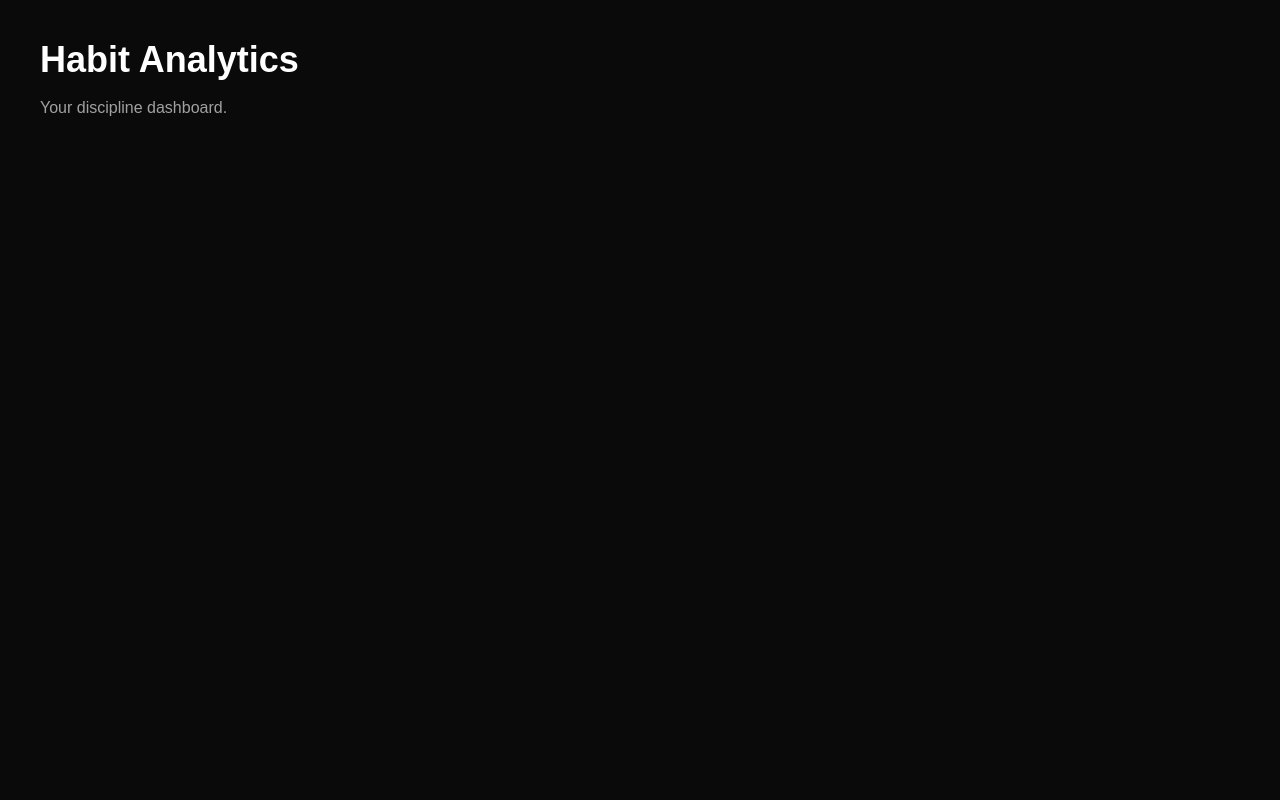
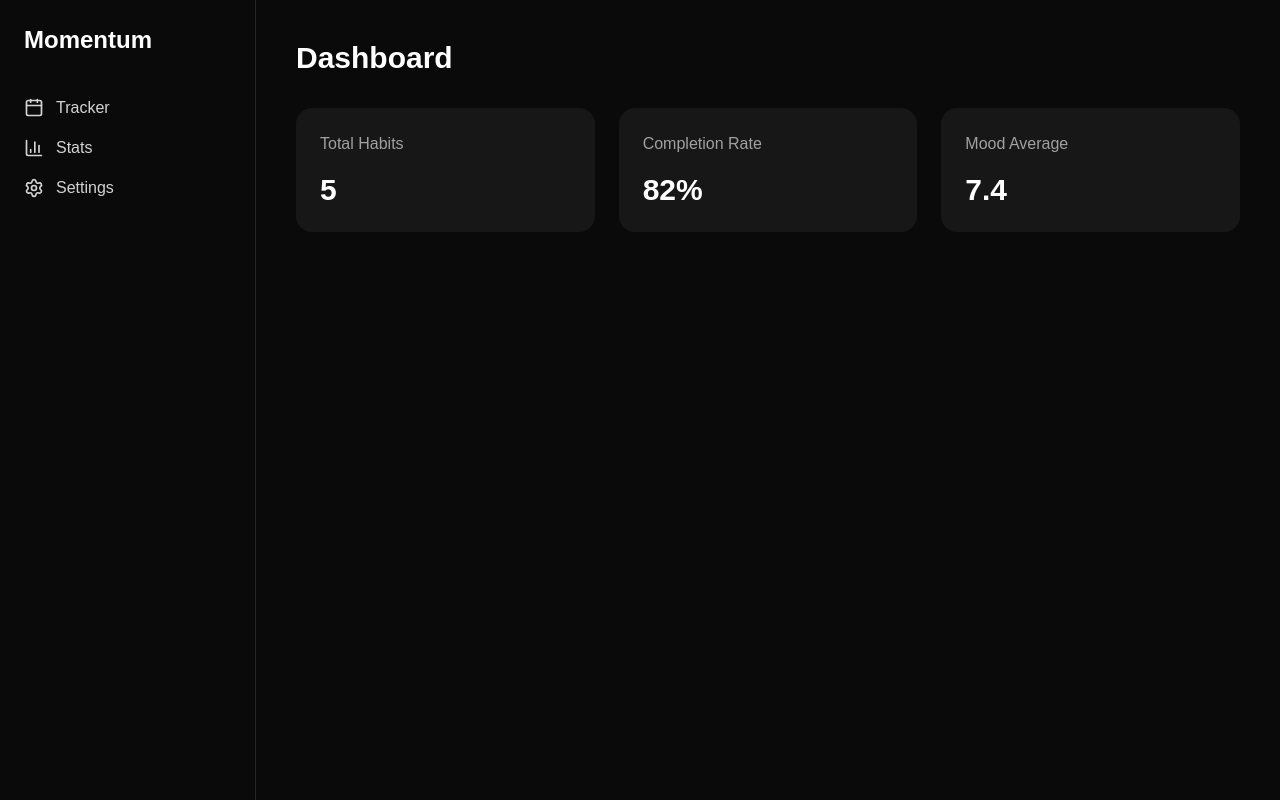
Before and after one commit to nngnamm/habit-analytics, a Next.js app: page / in a window 1280 px wide. Built offline with nearby package versions, Linux system fonts and the light colour scheme.

Commit message:
create dashboard layout components

```diff
--- a/package.json
+++ b/package.json
@@ -9,6 +9,7 @@
     "lint": "eslint"
   },
   "dependencies": {
+    "lucide-react": "^1.14.0",
     "next": "16.2.5",
     "react": "19.2.4",
     "react-dom": "19.2.4"
--- a/src/app/page.tsx
+++ b/src/app/page.tsx
@@ -1,13 +1,18 @@
+import Sidebar from "@/components/layout/sidebar";
+import DashboardCards from "@/components/dashboard/dashboard-cards";
+
 export default function Home() {
   return (
-    <main className="min-h-screen bg-neutral-950 text-white p-10">
-      <h1 className="text-4xl font-bold">
-        Habit Analytics
-      </h1>
+    <main className="min-h-screen bg-neutral-950 text-white flex">
+      <Sidebar />
 
-      <p className="mt-4 text-neutral-400">
-        Your discipline dashboard.
-      </p>
+      <section className="flex-1 p-10">
+        <h2 className="text-3xl font-semibold">
+          Dashboard
+        </h2>
+
+        <DashboardCards />
+      </section>
     </main>
   );
 }
--- /dev/null
+++ b/src/components/dashboard/dashboard-cards.tsx
@@ -0,0 +1,28 @@
+type CardProps = {
+  title: string;
+  value: string;
+};
+
+function StatCard({ title, value }: CardProps) {
+  return (
+    <div className="rounded-2xl bg-neutral-900 p-6">
+      <h3 className="text-neutral-400">
+        {title}
+      </h3>
+
+      <p className="mt-4 text-3xl font-bold">
+        {value}
+      </p>
+    </div>
+  );
+}
+
+export default function DashboardCards() {
+  return (
+    <div className="mt-8 grid grid-cols-3 gap-6">
+      <StatCard title="Total Habits" value="5" />
+      <StatCard title="Completion Rate" value="82%" />
+      <StatCard title="Mood Average" value="7.4" />
+    </div>
+  );
+}
--- /dev/null
+++ b/src/components/layout/sidebar.tsx
@@ -0,0 +1,32 @@
+import {
+  Calendar,
+  BarChart3,
+  Settings,
+} from "lucide-react";
+
+export default function Sidebar() {
+  return (
+    <aside className="w-64 border-r border-neutral-800 p-6">
+      <h1 className="text-2xl font-bold">
+        Momentum
+      </h1>
+
+      <nav className="mt-10 space-y-4">
+        <div className="flex items-center gap-3 text-neutral-300">
+          <Calendar size={20} />
+          Tracker
+        </div>
+
+        <div className="flex items-center gap-3 text-neutral-300">
+          <BarChart3 size={20} />
+          Stats
+        </div>
+
+        <div className="flex items-center gap-3 text-neutral-300">
+          <Settings size={20} />
+          Settings
+        </div>
+      </nav>
+    </aside>
+  );
+}
```
Also changed, not shown: 1 other file (tests, documents, lock files or other folders).
